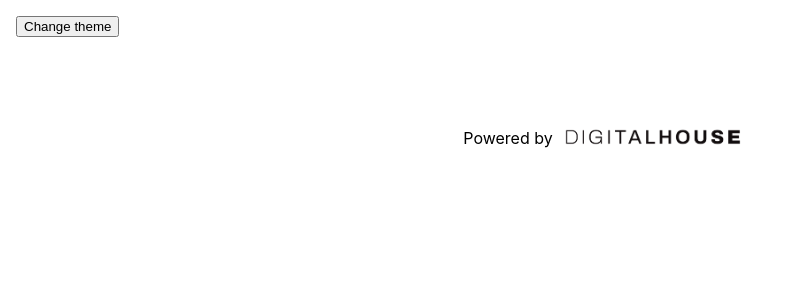
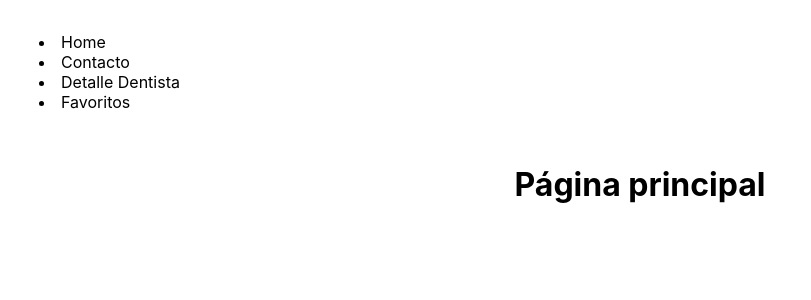
Before and after one commit to Legc15/EvaluacionFinalFront3, a React (Vite) app: page / in a window 1280 px wide. Shown: the top 300 px of the page, without its empty margins (0-811 px from the left). Built offline with nearby package versions, Linux system fonts and the light colour scheme.

Commit message:
feat: react router, pages added with basic routing

```diff
--- a/package.json
+++ b/package.json
@@ -11,7 +11,8 @@
   },
   "dependencies": {
     "react": "^18.2.0",
-    "react-dom": "^18.2.0"
+    "react-dom": "^18.2.0",
+    "react-router-dom": "^6.15.0"
   },
   "devDependencies": {
     "@types/react": "^18.2.15",
--- a/src/App.jsx
+++ b/src/App.jsx
@@ -1,14 +1,30 @@
+import { BrowserRouter, Routes, Route } from "react-router-dom";
+import './index.css';
 
-import Footer from "./Components/Footer";
-import Navbar from "./Components/Navbar";
+
+import Layout from "./pages/Layout";
+import Home from "./pages/Home";
+import Favoritos from "./pages/Favoritos";
+import NoPage from "./pages/NoPage";
+import DetalleDentista from "./pages/DetalleDentista";
+import Contacto from "./pages/Contacto";
+
 
 
 function App() {
   return (
-      <div className="App">
-          <Navbar/>
-          <Footer/>
-      </div>
+    <BrowserRouter>
+      <Routes>
+        <Route path="/" element={<Layout/>}>
+          <Route index element={<Home/>}/>
+          <Route path="favoritos" element={<Favoritos/>}/>
+          <Route path="detalle-dentista" element={<DetalleDentista/>}/>
+          <Route path="contacto" element={<Contacto/>}/>
+          <Route path="*" element={<NoPage/>}/>
+        </Route>
+      </Routes>
+    </BrowserRouter>
+
   );
 }
 
--- /dev/null
+++ b/src/pages/Contacto.jsx
@@ -0,0 +1,11 @@
+import React from 'react'
+
+function Contacto(){
+    return (
+        <div>
+            <h1>Contacto</h1>
+        </div>
+    )
+}
+
+export default Contacto
--- /dev/null
+++ b/src/pages/DetalleDentista.jsx
@@ -0,0 +1,11 @@
+import React from 'react'
+
+function detalleDentista(){
+    return (
+        <div>
+            <h1>Detalle Dentista</h1>
+        </div>
+    )
+}
+
+export default detalleDentista
--- /dev/null
+++ b/src/pages/Favoritos.jsx
@@ -0,0 +1,11 @@
+import React from 'react'
+
+function Favoritos(){
+    return (
+        <div>
+            <h1>Favoritos</h1>
+        </div>
+    )
+}
+
+export default Favoritos
--- /dev/null
+++ b/src/pages/Home.jsx
@@ -0,0 +1,10 @@
+
+function Home(){
+    return (
+        <div>
+            <h1>Página principal</h1>
+        </div>
+    )
+}
+
+export default Home
--- /dev/null
+++ b/src/pages/Layout.jsx
@@ -0,0 +1,29 @@
+import { Outlet, Link } from 'react-router-dom';
+import "../index.css"
+
+function  Layout(){
+    return (
+        <div>
+            <nav>
+                <ul>
+                    <li>
+                        <Link to="/">Home</Link>
+                    </li>
+                    <li>
+                        <Link to="/contacto">Contacto</Link>
+                    </li>
+                    <li>
+                        <Link to="/detalle-dentista">Detalle Dentista</Link>
+                    </li>
+                    <li>
+                        <Link to="/favoritos">Favoritos</Link>
+                    </li>
+                </ul>
+            </nav>
+
+            <Outlet/>
+        </div>
+    )
+}
+
+export default Layout;
--- /dev/null
+++ b/src/pages/NoPage.jsx
@@ -0,0 +1,11 @@
+import React from 'react'
+
+function NoPage(){
+    return (
+        <div>
+            <h1>Esta página no existe</h1>
+        </div>
+    )
+}
+
+export default NoPage
```
Also changed, not shown: 1 other file (tests, documents, lock files or other folders).
